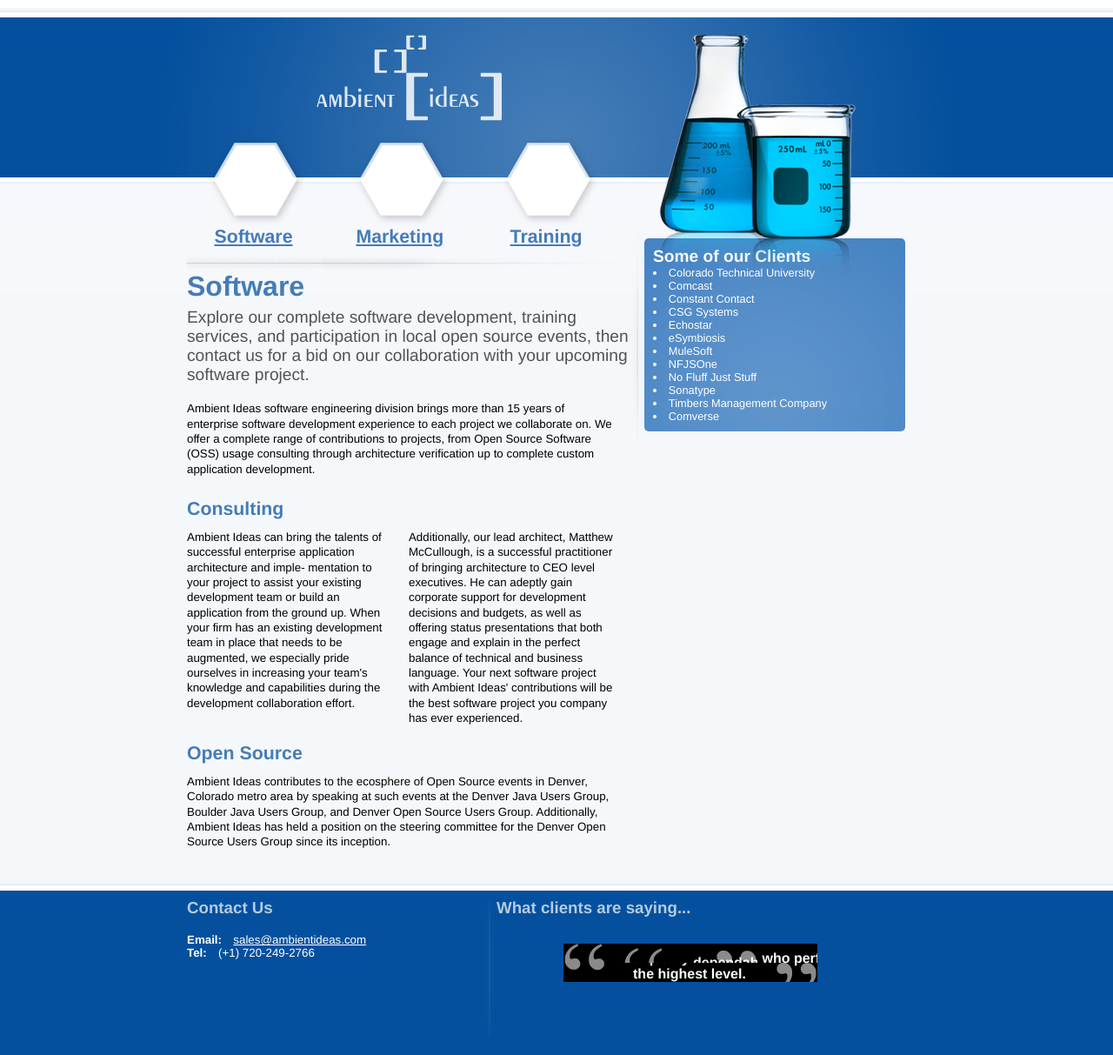
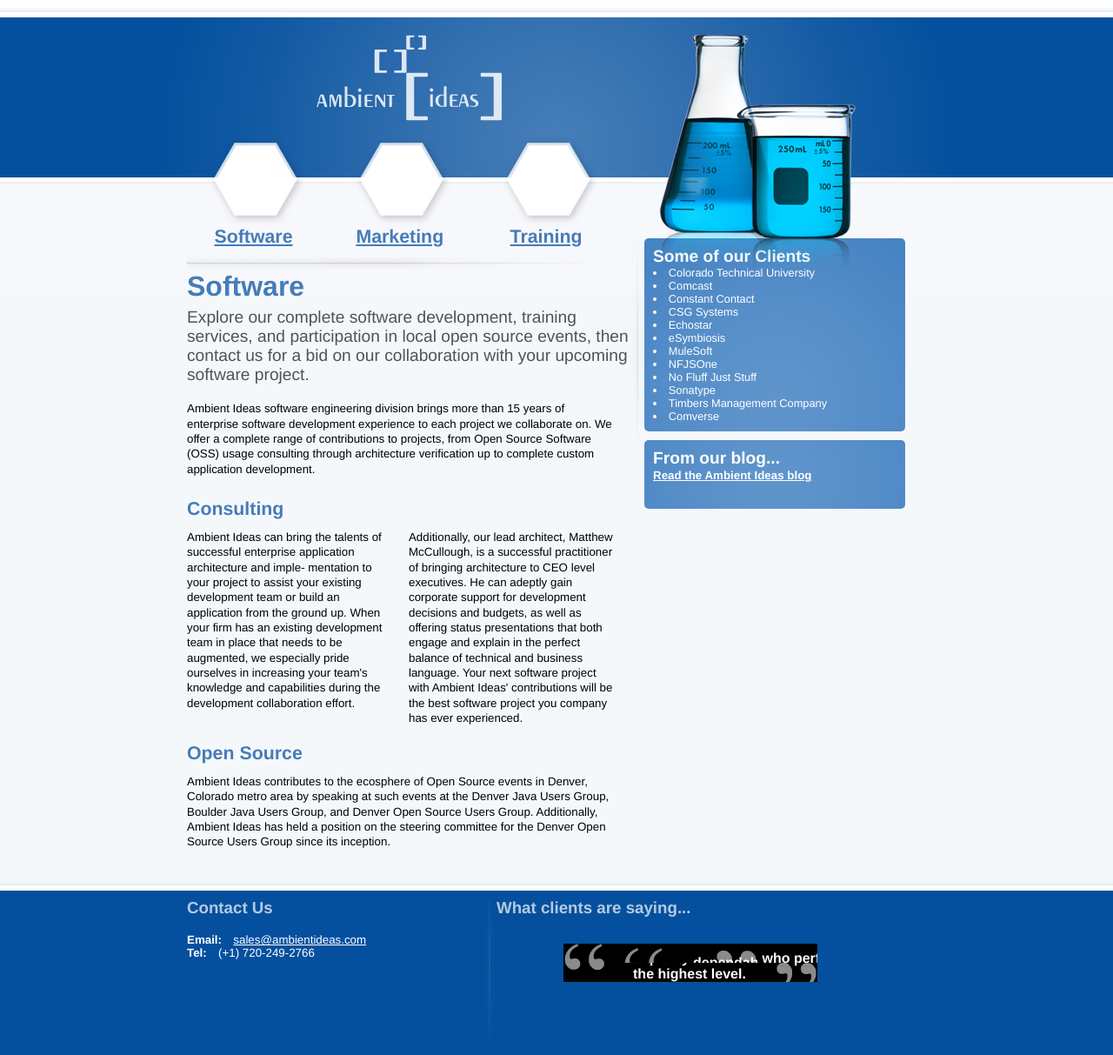
Before and after one commit to ambientideas/ambientideas.github.io, a Jekyll site: the page software/index.html, which Jekyll copies as it is, in a window 1280 px wide. Shown: the whole page at 87% size. Built offline with Jekyll 4.4.1, drawn with Linux system fonts in a browser that asks for light colours.

Commit message:
Pin footer on tall screens; link blog from all section pages (#12)
* Pin the footer to the bottom on tall screens

With the viewport meta in place a phone lays the page out at 880px wide,
which on a 375x812 screen makes the viewport about 1905 CSS px tall. The
page only has around 860px of content, so roughly 1130px of bare body
background showed below the footer.

A sticky-footer rule lets the content area absorb the slack instead, so
the footer sits at the bottom of the screen. The banner and footer keep
their own height; .body (hand-maintained pages) and #page (blog layout)
grow.

That exposed a second, pre-existing problem: .footer had a fixed
height:100px while the pullquote inside it is 143px, so the quote had
always been spilling out of the dark band onto the page background.
Once the footer was pinned to the bottom that overflow became 83px of
stray scroll. min-height lets the band grow to fit its content.

Measured on the live page, 375x812:
  gap below footer   1130px -> 0
  scroll overflow    0 -> 0
Desktop total page height is unchanged at 858px; the footer band now
contains the pullquote instead of letting it hang below.

Co-Authored-By: Claude Opus 5 <noreply@anthropic.com>

* Link the blog from the Software and Marketing pages

The right-hand panel on the home page and on Training both carry a link
into the blog; Software and Marketing did not, so two of the four
hand-maintained pages were dead ends for it.

This copies the existing pattern rather than inventing one: the same
box, heading and link already used on the home page, added below the
clients list.

A deliberately minimal fix. The blog still has no place in the main
navigation, which is three hexagon columns sized at 30% with three more
30% body columns aligned beneath them; a fourth would break that
composition. Giving the blog real prominence is a design change and is
left for its own pass.

Co-Authored-By: Claude Opus 5 <noreply@anthropic.com>

---------

Co-authored-by: Claude Opus 5 <noreply@anthropic.com>

```diff
--- a/marketing/index.html
+++ b/marketing/index.html
@@ -186,6 +186,12 @@ design direction suggestions, or step in during a team member's absence.
 						<li>Rio Blanco Spirits</li>
 
 					</ul>
+				</div>
+
+				<div class="box">
+					<h3>From our blog...</h3>
+
+					<p><a href="/blog/">Read the Ambient Ideas blog</a></p>
 				</div>
 
 
--- a/software/index.html
+++ b/software/index.html
@@ -182,6 +182,12 @@ verification up to complete custom application development.
 						<li>Timbers Management Company</li>
 						<li>Comverse</li>
 					</ul>
+				</div>
+
+				<div class="box">
+					<h3>From our blog...</h3>
+
+					<p><a href="/blog/">Read the Ambient Ideas blog</a></p>
 				</div>
 
 			<!-- InstanceEndEditable -->
--- a/stylesheets/web-standard.css
+++ b/stylesheets/web-standard.css
@@ -10,6 +10,35 @@ body{
 	margin:0;
 	background-color:#05509e;
 }
+
+/* Sticky footer.
+   On a phone the viewport is far taller than this page has content to fill
+   (roughly 1900 CSS px against 860), which left a tall band of bare body
+   background below the footer. Letting the content area absorb the slack
+   keeps the footer at the bottom of the screen instead. */
+html{
+	height:100%;
+}
+
+body{
+	min-height:100%;
+	display:flex;
+	flex-direction:column;
+}
+
+	/* Fixed bands keep their own height. */
+	body > .top,
+	body > .banner,
+	body > .footer{
+		flex:0 0 auto;
+	}
+
+	/* The content area grows: .body on the hand-maintained pages,
+	   #page on the blog layout. */
+	body > .body,
+	body > #page{
+		flex:1 0 auto;
+	}
 
 p{
 	font-size: 10pt;
@@ -184,7 +213,10 @@ a:visited{
 .footer{
 	background:url(../images/layout/shadow-up-tile.jpg);
 	background-repeat:repeat-x;
-	height:100px;
+	/* The pullquote in the footer is taller than 100px, so a fixed height
+	   made it overflow. Let the band grow to fit its content. */
+	min-height:100px;
+	overflow:auto;
 	clear:both;
 
 	/*Shadow border top. Push content lower*/
```
